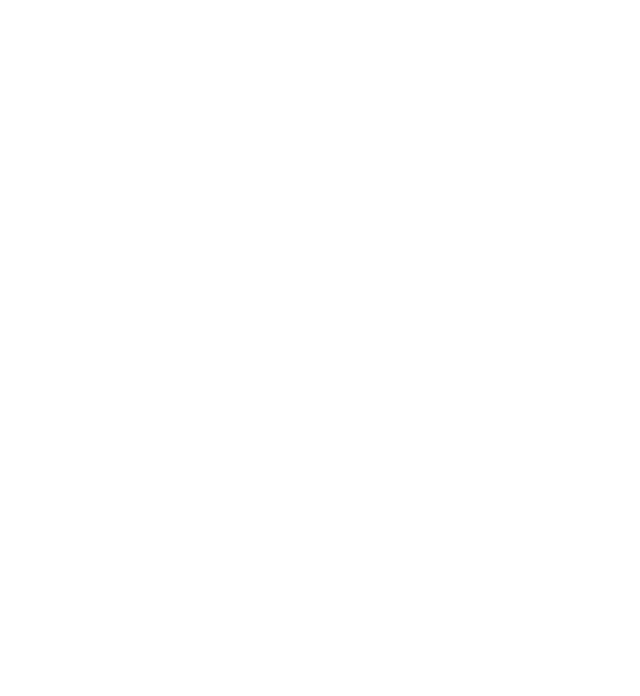
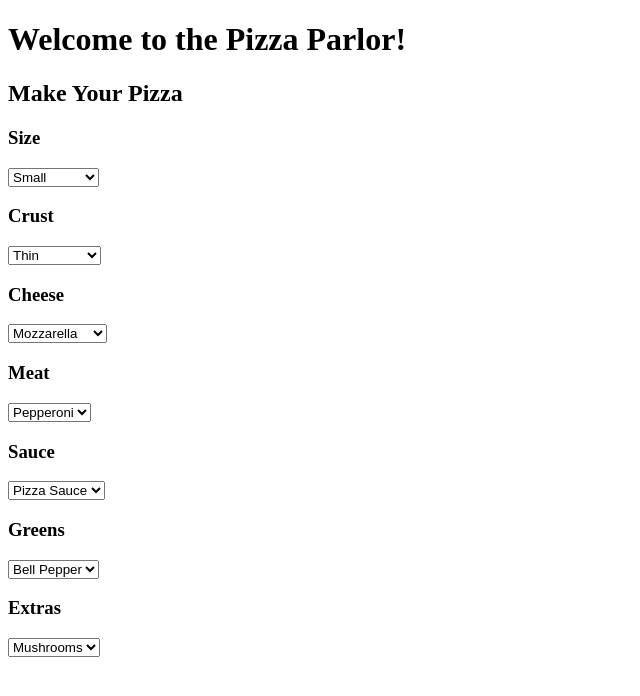
Before and after one commit to aldeling/pizza-parlor, a plain HTML site: page index.html in a window 1280 px wide. Shown: the whole page, without its empty margins (0-640 px from the left). Drawn offline with Linux system fonts and the light colour scheme.

Commit message:
create pizza option drop downs

```diff
--- a/index.html
+++ b/index.html
@@ -5,4 +5,61 @@
     <script src="js/scripts.js"></script>
     <title>Pizza Parlor</title>
   </head>
+  <body>
+    <h1>Welcome to the Pizza Parlor!</h1>
+    <h2>Make Your Pizza</h2>
+    <h3>Size</h3>
+      <select id="size">
+        <option>Small</option>
+        <option>Medium</option>
+        <option>Large</option>
+        <option>Extra Large</option>
+      </select>
+    <h3>Crust</h3>
+      <select id="crust">
+        <option>Thin</option>
+        <option>Normal</option>
+        <option>Deep Dish</option>
+        <option>Gluten Free</option>
+      </select>
+    <h3>Cheese</h3>
+      <select id="cheese">
+        <option>Mozzarella</option>
+        <option>Cheddar</option>
+        <option>Blue Cheese</option>
+        <option>Pepper Jack</option>
+        <option>None</option>
+      </select>
+    <h3>Meat</h3>
+      <select id="meat">
+        <option>Pepperoni</option>
+        <option>Sausage</option>
+        <option>Bacon</option>
+        <option>Ham</option>
+        <option>None</option>
+      </select>
+    <h3>Sauce</h3>
+      <select id="sauce">
+        <option>Pizza Sauce</option>
+        <option>Italian Butter</option>
+        <option>Alferdo</option>
+        <option>None</option>
+      </select>
+    <h3>Greens</h3>
+      <select id="greens">
+        <option>Bell Pepper</option>
+        <option>Spinach</option>
+        <option>Basil</option>
+        <option>Jalapeno</option>
+        <option>None</option>
+      </select>
+      <h3>Extras</h3>
+      <select id="extras">
+        <option>Mushrooms</option>
+        <option>Olives</option>
+        <option>Pineapple</option>
+        <option>Tomato</option>
+        <options>None</options>
+      </select>
+  </body>
 </html>
--- a/js/scripts.js
+++ b/js/scripts.js
@@ -0,0 +1,3 @@
+// Business Logic
+
+// UI Logic
```
